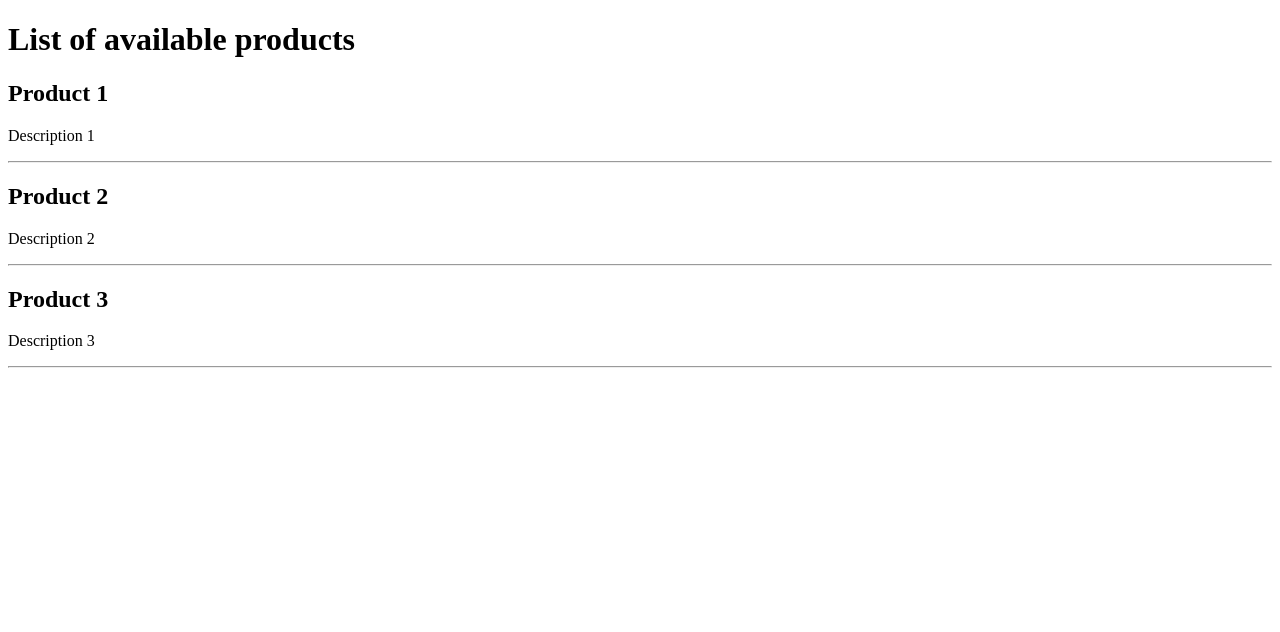
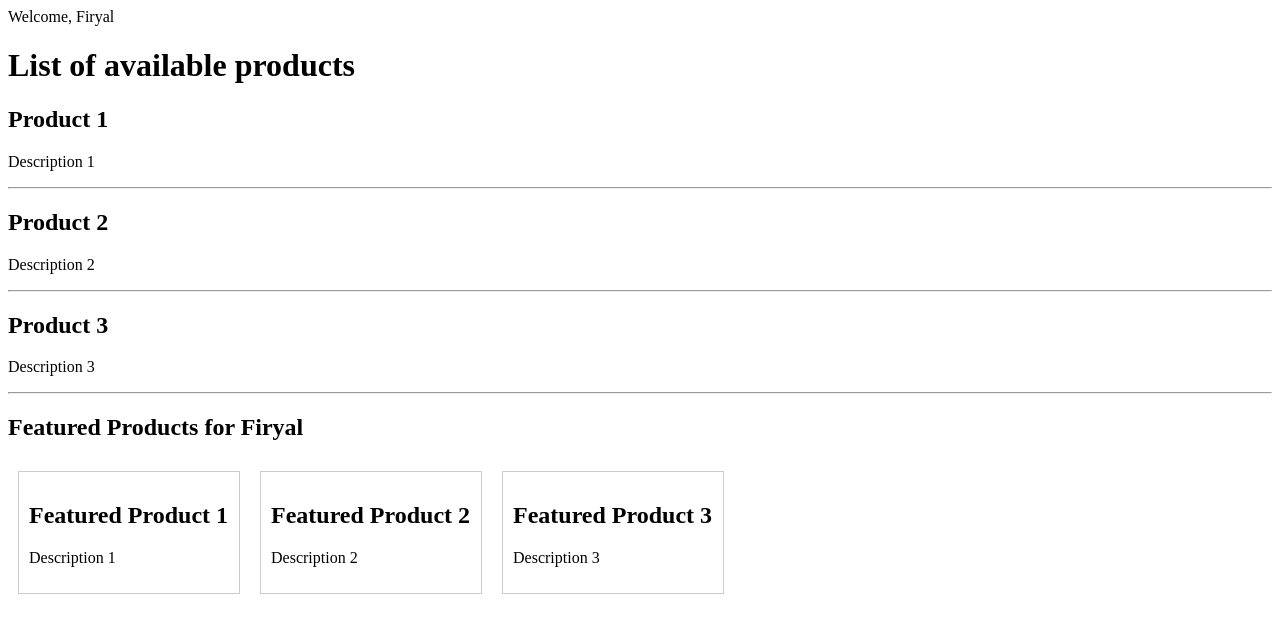
Before and after one commit to firyalhfz/learn-svelte-products, a SvelteKit app: page /products in a window 1280 px wide. Shown: the top 632 px of the page. Built offline with nearby package versions, Linux system fonts and the light colour scheme; data requests are answered from the project's data file.

Commit message:
feat: parents data

```diff
--- a/db.json
+++ b/db.json
@@ -15,6 +15,26 @@
     {
       "id": 3,
       "title": "Product 3",
+      "price": 2600,
+      "description": "Description 3"
+    }
+  ],
+  "featured-products": [
+    {
+      "id": 1,
+      "title": "Featured Product 1",
+      "price": 700,
+      "description": "Description 1"
+    },
+    {
+      "id": 2,
+      "title": "Featured Product 2",
+      "price": 1050,
+      "description": "Description 2"
+    },
+    {
+      "id": 3,
+      "title": "Featured Product 3",
       "price": 2600,
       "description": "Description 3"
     }
--- /dev/null
+++ b/src/routes/+layout.js
@@ -0,0 +1,5 @@
+export const load = () => {
+  return {
+    username: 'Firyal'
+  };
+};
--- /dev/null
+++ b/src/routes/+layout.svelte
@@ -0,0 +1,7 @@
+<script>
+  export let data;
+  const { username } = data;
+</script>
+
+<div>Welcome, {username}</div>
+<slot />
--- /dev/null
+++ b/src/routes/products/+layout.js
@@ -0,0 +1,13 @@
+export const load = async (loadEvent) => {
+  const { fetch, parent } = loadEvent;
+  const parentData = await parent();
+  const { username } = parentData;
+  const title = 'Featured Products';
+  const response = await fetch('http://localhost:4000/featured-products');
+  const featuredProducts = await response.json();
+  return {
+    title,
+    featuredProducts,
+    username
+  };
+};
--- /dev/null
+++ b/src/routes/products/+layout.svelte
@@ -0,0 +1,27 @@
+<script>
+  export let data;
+  const username = data.username;
+
+  const title = data.title;
+  const featuredProducts = data.featuredProducts;
+</script>
+
+<slot />
+<h2>{title} for {username}</h2>
+
+{#each featuredProducts as product}
+  <div class="product-item">
+    <h2>{product.title}</h2>
+    <p>{product.description}</p>
+  </div>
+{/each}
+
+<style>
+  .product-item {
+    display: inline-block;
+    width: 200px;
+    margin: 10px;
+    border: 1px solid #ccc;
+    padding: 10px;
+  }
+</style>
--- a/src/routes/products/+page.js
+++ b/src/routes/products/+page.js
@@ -1,14 +1,14 @@
-// import Product from './product.svelte';
+import Product from './product.svelte';
 
-// export const load = async (loadEvent) => {
-//   console.log('Load function called in page.js');
-//   const { fetch } = loadEvent;
-//   const title = 'List of available products';
-//   const response = await fetch('http://localhost:4000/products');
-//   const products = await response.json();
-//   return {
-//     title,
-//     products,
-//     Component: Product
-//   };
-// };
+export const load = async (loadEvent) => {
+  console.log('Load function called in page.js');
+  const { fetch } = loadEvent;
+  const title = 'List of available products';
+  const response = await fetch('http://localhost:4000/products');
+  const products = await response.json();
+  return {
+    title,
+    products,
+    Component: Product
+  };
+};
--- a/src/routes/products/+page.svelte
+++ b/src/routes/products/+page.svelte
@@ -3,12 +3,12 @@
 
   export let data;
   export let products = data.products;
-  // export let Component = data.Component;
+  export let Component = data.Component;
 </script>
 
 <h1>{data.title}</h1>
 {#each products as product}
   <div>
-    <Product {product} />
+    <Component {product} />
   </div>
 {/each}
```
